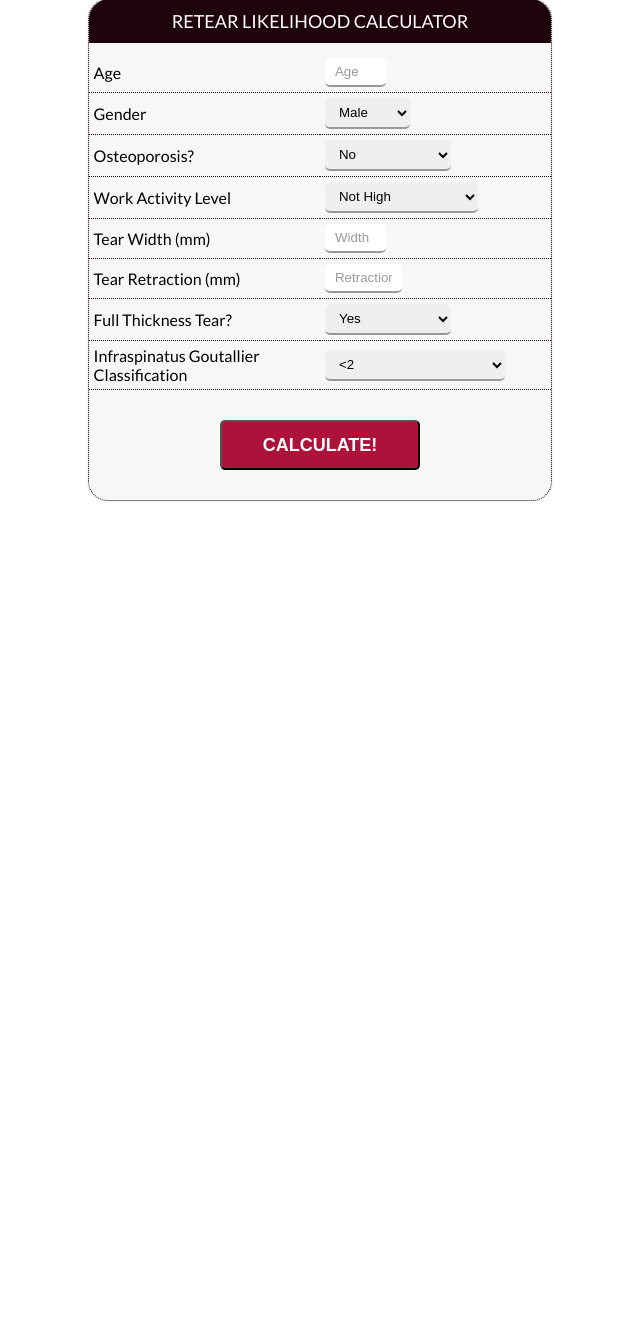
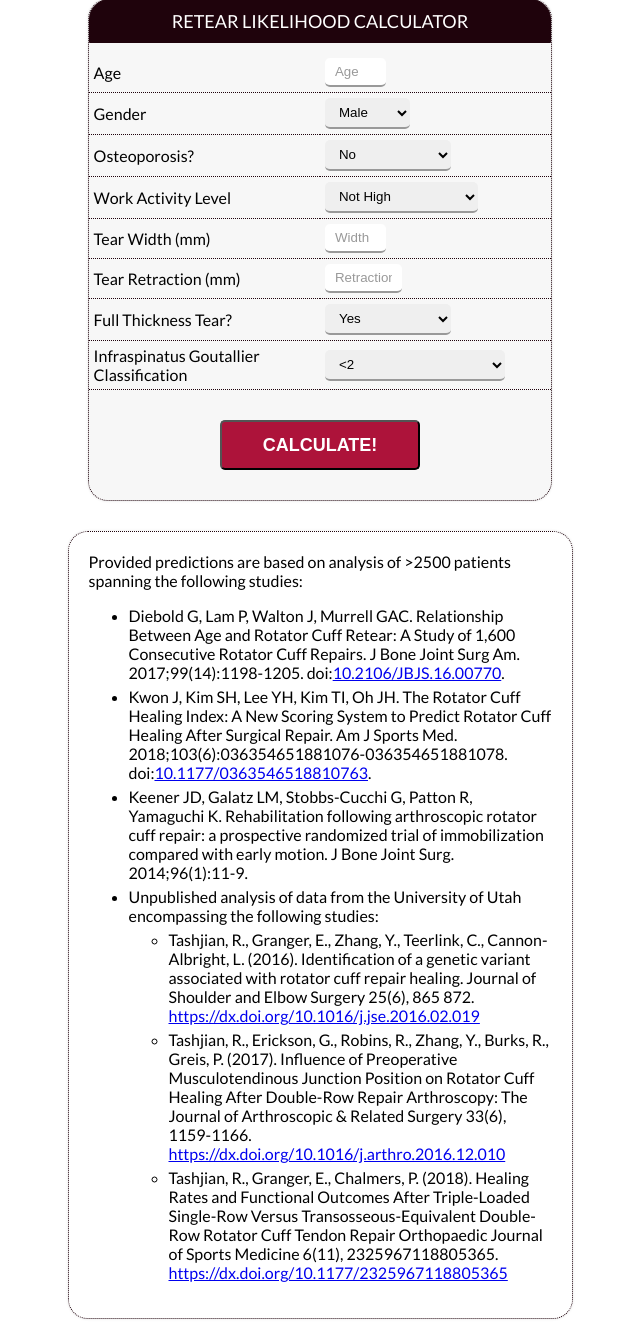
Before and after one commit to klevis-a/RetearPredictor, a Flask app: page / in a window 1280 px wide. Shown: the part 31-1358 px from the top of the page, without its empty margins (320-960 px from the left). Before the commit the page ends 532 px from the top, so only its background shows below. Run offline with Flask 2, Linux system fonts and the light colour scheme; some libraries are stand-ins or nearby versions.

Commit message:
Added sources

```diff
--- a/app/static/css/style.css
+++ b/app/static/css/style.css
@@ -31,6 +31,24 @@ body {
     border-color: #1F030C;
 }
 
+.bib_div {
+    position: relative;
+    display: table;
+    box-shadow: 0 0 3px rgba(0, 0, 0, 0.1);
+    border-radius: 20px;
+    -webkit-border-radius: 20px;
+    -moz-border-radius: 20px;
+    margin: 30px auto 0;
+    border-width: 1px 1px 1px 1px;
+    border-style: dotted;
+    border-color: #1F030C;
+    padding: 20px;
+}
+
+.bib_div li
+{
+    margin-top: 5px;
+}
 #calc_title {
     margin-bottom: 10px;
 }
--- a/app/templates/index.html
+++ b/app/templates/index.html
@@ -7,6 +7,9 @@
     <link rel="stylesheet" href="{{ url_for('static', filename='css/style.css') }}">
     <script src="//ajax.googleapis.com/ajax/libs/jquery/1.9.1/jquery.min.js"></script>
     <script>
+            $(document).ready(function() {
+                $("#bib_div").css({'width': ($("#calculator").width() + 'px')});
+            });
         function predict_retear(age, gender, osteoporosis, work_activity_level, tear_width, tear_retraction, full_thickness, fatty_infiltration, answer, answer_div) {
             resetErrors()
             $.post('{{ url_for('retear_likelihood') }}', {
@@ -146,5 +149,21 @@
         </div>
     </div>
 </div>
+<div class="bib_div" id="bib_div">
+    Provided predictions are based on analysis of >2500 patients spanning the following studies:
+    <ul>
+        <li>Diebold G, Lam P, Walton J, Murrell GAC. Relationship Between Age and Rotator Cuff Retear: A Study of 1,600 Consecutive Rotator Cuff Repairs. J Bone Joint Surg Am. 2017;99(14):1198-1205. doi:<a href="http://dx.doi.org/10.2106/JBJS.16.00770">10.2106/JBJS.16.00770</a>.</li>
+        <li>Kwon J, Kim SH, Lee YH, Kim TI, Oh JH. The Rotator Cuff Healing Index: A New Scoring System to Predict Rotator Cuff Healing After Surgical Repair. Am J Sports Med. 2018;103(6):036354651881076-036354651881078. doi:<a href="http://dx.doi.org/10.1177/0363546518810763">10.1177/0363546518810763</a>.</li>
+        <li>Keener JD, Galatz LM, Stobbs-Cucchi G, Patton R, Yamaguchi K. Rehabilitation following arthroscopic rotator cuff repair: a prospective randomized trial of immobilization compared with early motion. J Bone Joint Surg. 2014;96(1):11-9.</li>
+        <li>
+            Unpublished analysis of data from the University of Utah encompassing the following studies:
+            <ul>
+                <li>Tashjian, R., Granger, E., Zhang, Y., Teerlink, C., Cannon-Albright, L. (2016). Identification of a genetic variant associated with rotator cuff repair healing. Journal of Shoulder and Elbow Surgery  25(6), 865 872. <a href="https://dx.doi.org/10.1016/j.jse.2016.02.019">https://dx.doi.org/10.1016/j.jse.2016.02.019</a></li>
+                <li>Tashjian, R., Erickson, G., Robins, R., Zhang, Y., Burks, R., Greis, P. (2017). Influence of Preoperative Musculotendinous Junction Position on Rotator Cuff Healing After Double-Row Repair Arthroscopy: The Journal of Arthroscopic & Related Surgery  33(6), 1159-1166. <a href="https://dx.doi.org/10.1016/j.arthro.2016.12.010">https://dx.doi.org/10.1016/j.arthro.2016.12.010</a></li>
+                <li>Tashjian, R., Granger, E., Chalmers, P. (2018). Healing Rates and Functional Outcomes After Triple-Loaded Single-Row Versus Transosseous-Equivalent Double-Row Rotator Cuff Tendon Repair Orthopaedic Journal of Sports Medicine  6(11), 2325967118805365. <a href="https://dx.doi.org/10.1177/2325967118805365">https://dx.doi.org/10.1177/2325967118805365</a></li>
+            </ul>
+        </li>
+    </ul>
+</div>
 </body>
 </html>
```
